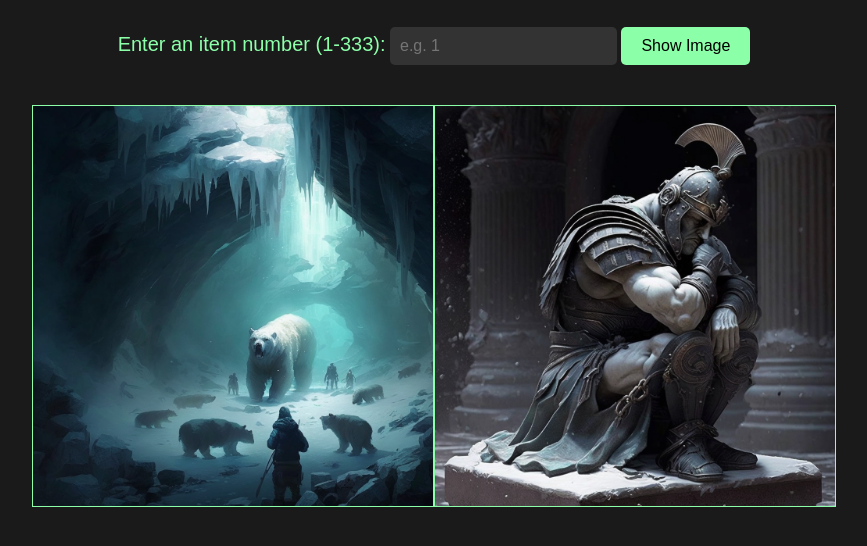
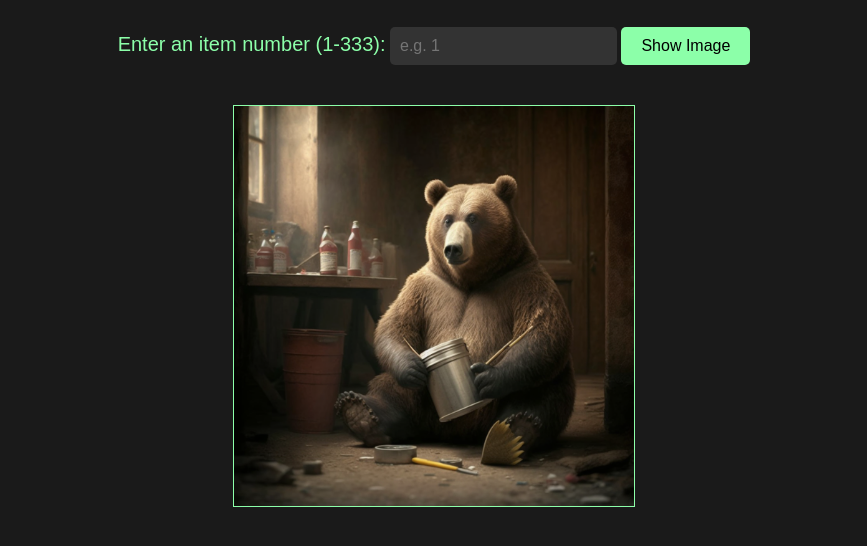
Before and after one commit to downlifted/bearnecessities, a plain HTML site: page index.html in a window 1280 px wide. Shown: the part 90-636 px from the top of the page, without its empty margins (206-1073 px from the left). Drawn offline with Linux system fonts and the light colour scheme.

Commit message:
Update index.html

```diff
--- a/index.html
+++ b/index.html
@@ -77,8 +77,8 @@
       </form>
     </div>
     <div class="image-container">
-      <img id="item-image" src="Images/1.png" alt="Item Image">
-      <img id="item-image-2" src="Images/2.png" alt="Item Image">
+<img id="item-image" src="/Images/main.png" alt="Item Image" style="max-width: 100%; max-height: 400px;">
+
     </div>
     <script>
       function showImage() {
```
